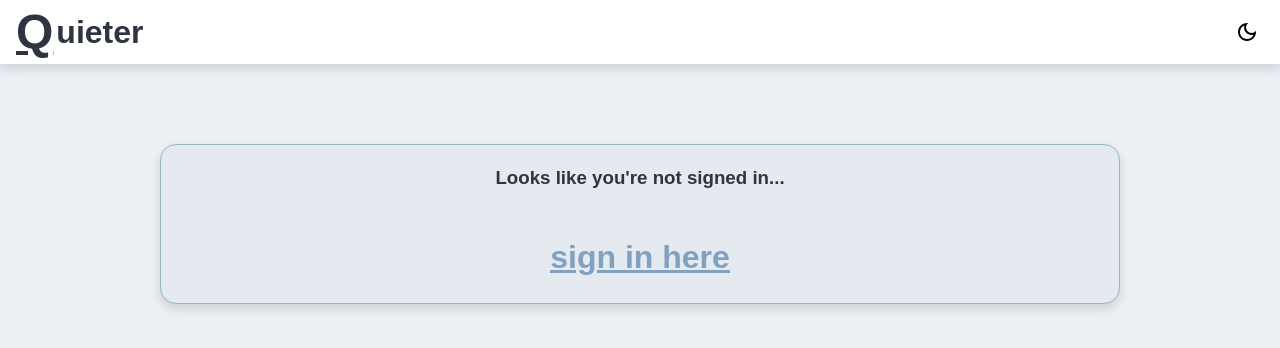
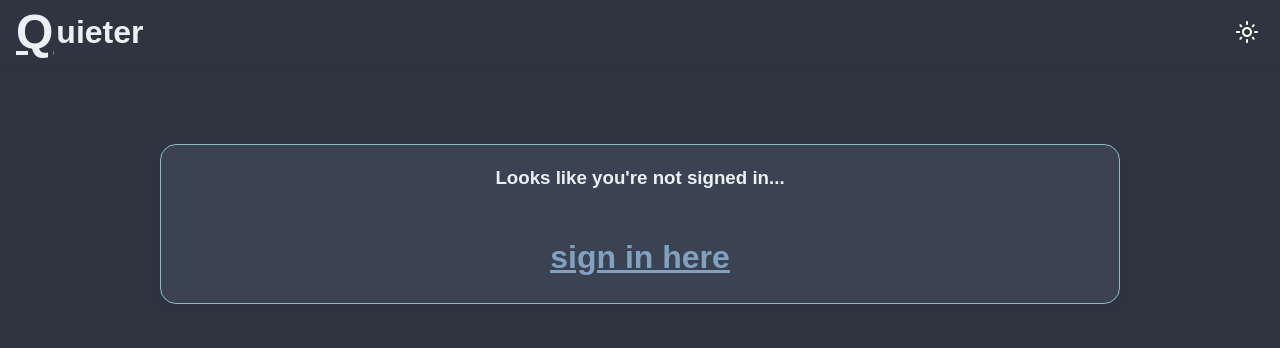
Before and after one commit to 01zulfi/quieter, a React (Create React App) app: page / in a window 1280 px wide. Shown: the top 348 px of the page. Built offline with nearby package versions, Linux system fonts and the light colour scheme.

Commit message:
Use getThemeNameFromLocalStorage in RouteSwitch

```diff
--- a/src/RouteSwitch.tsx
+++ b/src/RouteSwitch.tsx
@@ -6,6 +6,7 @@ import SignOutPage from './components/AuthComponents/SignOutPage';
 import SetThemeContext from './context/SetThemeContext';
 import theme from './utils/themes';
 import App from './App';
+import { getThemeNameFromLocalStorage } from './utils/theme-local-storage';
 
 const AppWrapper = styled.section`
   background: ${(props: any) => props.theme.base.one};
@@ -19,7 +20,9 @@ const AppWrapper = styled.section`
 `;
 
 const RouteSwitch: FC = function RouteSwitch() {
-  const [currentTheme, setCurrentTheme] = useState<any>(theme.light);
+  const [currentTheme, setCurrentTheme] = useState<any>(
+    getThemeNameFromLocalStorage() === 'light' ? theme.light : theme.dark,
+  );
 
   return (
     <ThemeProvider theme={currentTheme}>
```
